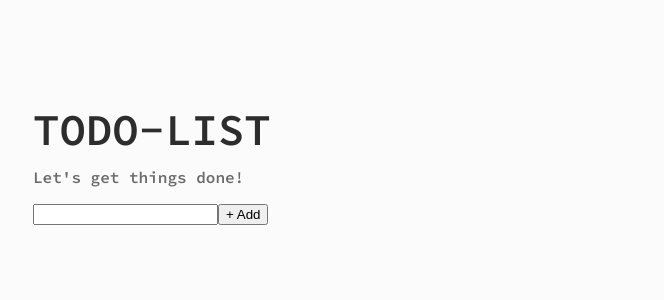
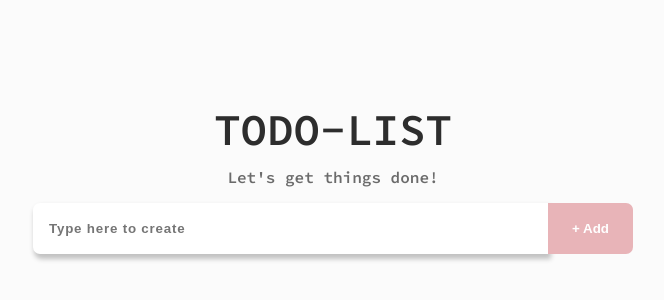
Before and after one commit to chloemk/vue-todo, a Vue app: page / in a window 1280 px wide. Shown: the part 48-348 px from the top of the page, without its empty margins (307-971 px from the left). Built offline with nearby package versions, Linux system fonts and the light colour scheme.

Commit message:
Feat: update typography

```diff
--- a/src/App.vue
+++ b/src/App.vue
@@ -2,8 +2,14 @@
 	<main class="main-wrapper">
 		<h1 class="page-title">TODO-LIST</h1>
 		<p class="subtitle">Let's get things done!</p>
-		<input type="text" />
-		<button>+ Add</button>
+		<div class="new-task-wrapper">
+			<input
+				class="new-task-input"
+				type="text"
+				placeholder="Type here to create"
+			/>
+			<button class="new-task-button">+ Add</button>
+		</div>
 	</main>
 </template>
 
@@ -13,11 +19,38 @@
 html {
 	background-color: #fbfbfb;
 }
+
 #app {
 	font-family: 'Source Code Pro', Helvetica, Arial, sans-serif;
 	-webkit-font-smoothing: antialiased;
 	-moz-osx-font-smoothing: grayscale;
 	font-size: 16px;
+}
+
+.new-task-wrapper {
+	display: flex;
+}
+
+.new-task-input {
+	padding: 16px;
+	color: #959595;
+	border: none;
+	flex: 1;
+	font-weight: bold;
+	border-top-left-radius: 7px;
+	border-bottom-left-radius: 7px;
+	box-shadow: 2px 4px 5px 1px rgba(0, 0, 0, 0.23);
+	letter-spacing: 0.8px;
+}
+
+.new-task-button {
+	padding: 18px 24px;
+	background-color: #e8b4b8;
+	color: #fff;
+	font-weight: bold;
+	border-top-right-radius: 7px;
+	border-bottom-right-radius: 7px;
+	border: none;
 }
 
 .main-wrapper {
@@ -31,6 +64,7 @@ html {
 	font-weight: 600;
 	margin-bottom: 10px;
 	margin-top: 150px;
+	text-align: center;
 }
 
 .subtitle {
@@ -38,5 +72,6 @@ html {
 	font-weight: bold;
 	color: #6b6b6b;
 	margin-top: 0;
+	text-align: center;
 }
 </style>
```
